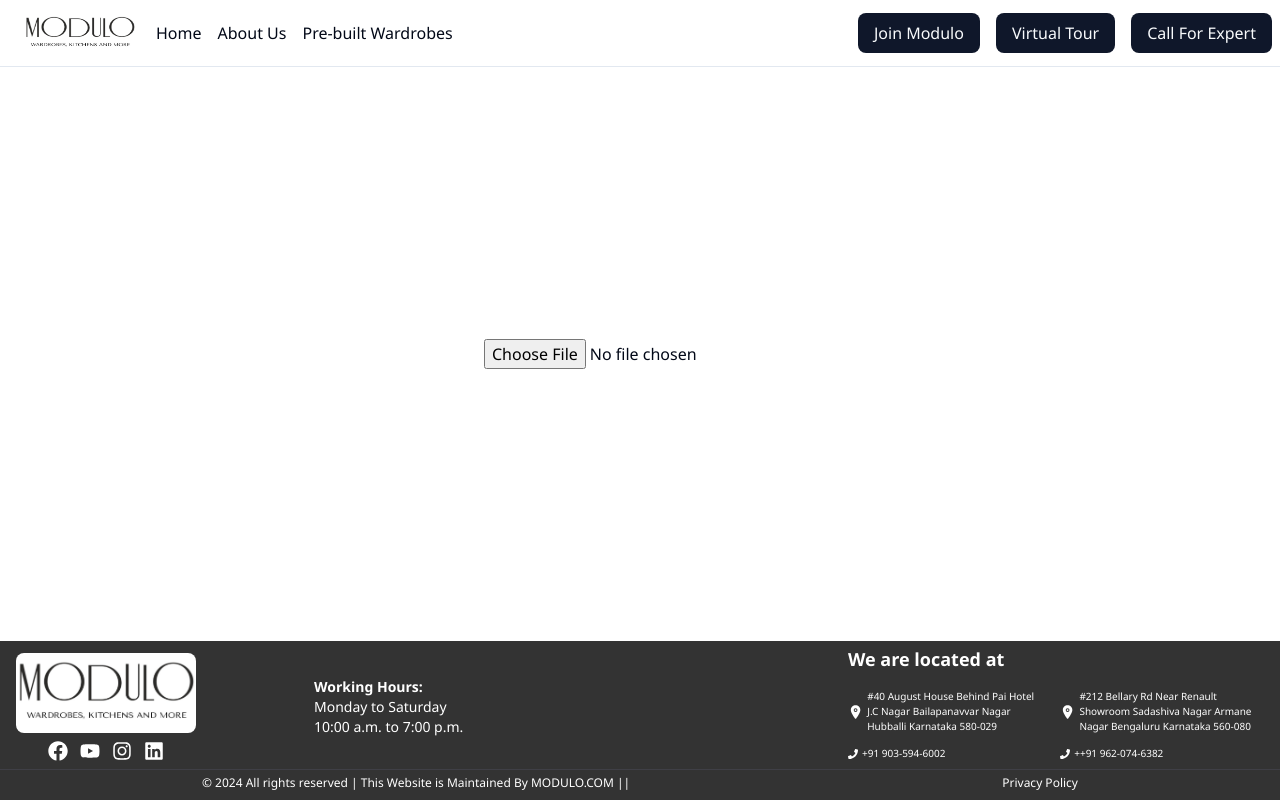
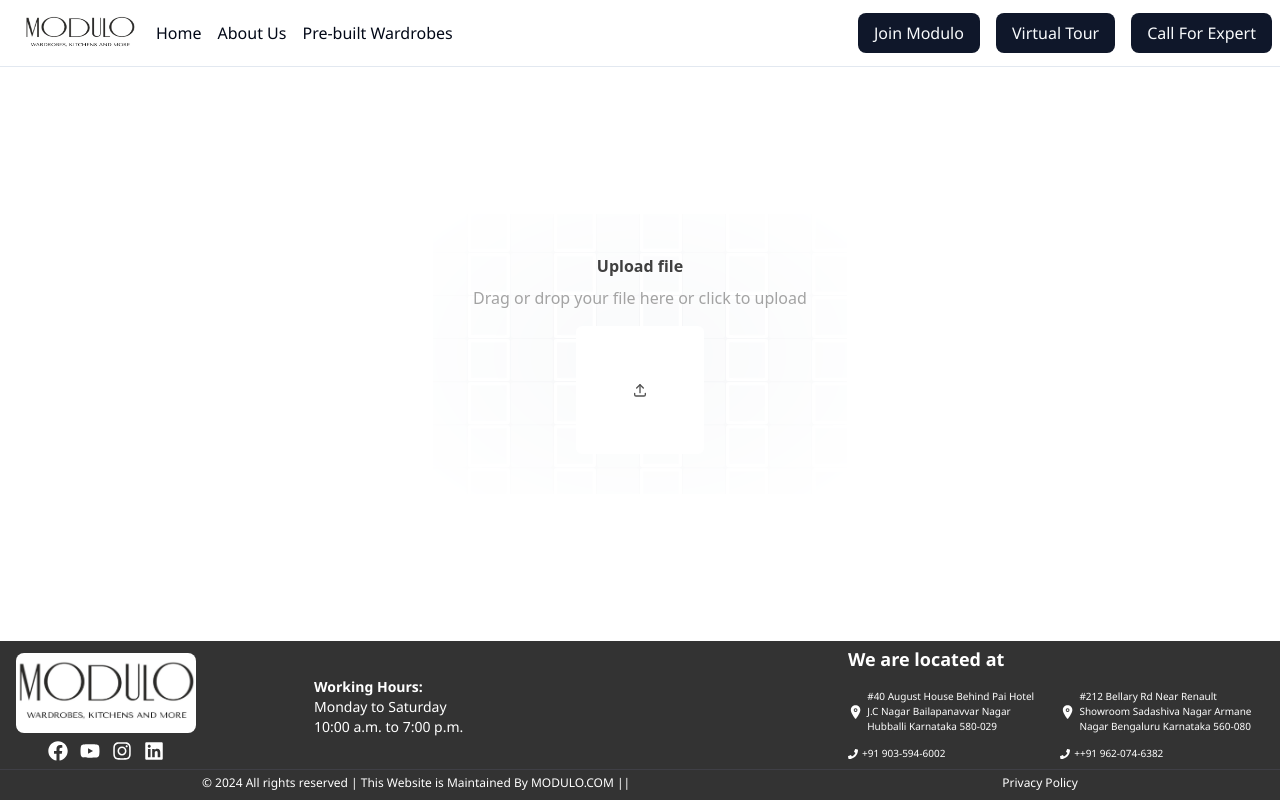
Before and after one commit to Karthik-Kalburgi/login-signup, a React (Vite) app in the folder frontend/: page /emulator in a window 1280 px wide. Built offline with nearby package versions, Linux system fonts and the light colour scheme.

Commit message:
Added FileUpload UI Button and Func

```diff
--- a/frontend/src/App.tsx
+++ b/frontend/src/App.tsx
@@ -4,7 +4,7 @@
 import About from "./pages/About";
 import Navbar from "./components/Navbar";
 import Footer from "./components/Footer";
-import Emulator from "./components/Emulator";
+import Emulator from "./pages/Emulator/Emulator";
 
 const Main = () => {
   const routes = useRoutes([
--- a/frontend/src/components/Emulator.tsx
+++ b/frontend/src/pages/Emulator/Emulator.tsx
@@ -1,5 +1,6 @@
 import React, { useState } from "react";
-import { Button } from "./ui/button";
+import { Button } from "@/components/ui/button";
+import { FileUpload } from "./component/FileUpload";
 
 const Emulator: React.FC = () => {
   const [image, setImage] = useState<File | null>(null);
@@ -7,9 +8,7 @@
   const [size, setSize] = useState<string | null>("");
   const [suggestion, setSuggestion] = useState<string | null>("");
 
-  const handleImageChange = (event: React.ChangeEvent<HTMLInputElement>) => {
-    const file = event.target.files?.[0];
-
+  const handleFileUpload = (file: File | null) => {
     if (file) {
       setImage(file);
       setShowOptions(true);
@@ -30,17 +29,14 @@
     setSize(option);
   };
 
-  const options = ["6m", "7m", "8m"];
+  const options = ["4ft", "5ft", "6ft", "7ft"];
 
   return (
     <div className="flex justify-center items-center">
       {!image && (
-        <input
-          type="file"
-          capture="environment"
-          accept="image/*"
-          onChange={handleImageChange}
-        />
+        <div>
+          <FileUpload onChange={handleFileUpload} />
+        </div>
       )}
       {showOptions && (
         <div className="flex flex-col gap-10">
@@ -50,7 +46,7 @@
           <p>Your Suggested Size of the Wardrobe is {suggestion}</p>
           <div className="flex justify-center items-center flex-col gap-5">
             <p>You are free to change the size here </p>
-            <div className="grid grid-cols-3 gap-4">
+            <div className="grid grid-cols-4 gap-4">
               {options.map((option) => (
                 <Button
                   variant="default"
--- /dev/null
+++ b/frontend/src/pages/Emulator/component/FileUpload.tsx
@@ -0,0 +1,109 @@
+import { useState, useRef } from "react";
+import { motion } from "framer-motion";
+import { IconUpload } from "@tabler/icons-react";
+import { useDropzone } from "react-dropzone";
+
+export const FileUpload = ({
+  onChange,
+}: {
+  onChange?: (file: File | null) => void;
+}) => {
+  const [file, setFile] = useState<File | null>(null);
+  const fileInputRef = useRef<HTMLInputElement>(null);
+
+  const handleFileChange = (newFile: File | null) => {
+    setFile(newFile);
+    onChange && onChange(newFile);
+  };
+
+  const handleClick = () => {
+    fileInputRef.current?.click();
+  };
+
+  const { getRootProps, isDragActive } = useDropzone({
+    multiple: false,
+    noClick: true,
+    onDrop: (acceptedFiles) => handleFileChange(acceptedFiles[0] || null),
+    onDropRejected: (error) => {
+      console.log(error);
+    },
+  });
+
+  return (
+    <div className="w-full" {...getRootProps()}>
+      <motion.div
+        onClick={handleClick}
+        whileHover="animate"
+        className="p-10 group/file block rounded-lg cursor-pointer w-full relative overflow-hidden"
+      >
+        <input
+          ref={fileInputRef}
+          id="file-upload-handle"
+          type="file"
+          capture="environment"
+          onChange={(e) => handleFileChange(e.target.files?.[0] || null)}
+          className="hidden"
+        />
+        <div className="absolute inset-0 [mask-image:radial-gradient(ellipse_at_center,white,transparent)]">
+          <GridPattern />
+        </div>
+        <div className="flex flex-col items-center justify-center">
+          <p className="relative z-20 font-sans font-bold text-neutral-700 dark:text-neutral-300 text-base">
+            Upload file
+          </p>
+          <p className="relative z-20 font-sans font-normal text-neutral-400 dark:text-neutral-400 text-base mt-2">
+            Drag or drop your file here or click to upload
+          </p>
+          {!file && (
+            <motion.div
+              layoutId="file-upload"
+              className="relative group-hover/file:shadow-2xl z-40 bg-white dark:bg-neutral-900 flex items-center justify-center h-32 mt-4 w-full max-w-[8rem] mx-auto rounded-md"
+            >
+              {isDragActive ? (
+                <motion.p
+                  initial={{ opacity: 0 }}
+                  animate={{ opacity: 1 }}
+                  className="text-neutral-600 flex flex-col items-center"
+                >
+                  Drop it
+                  <IconUpload className="h-4 w-4 text-neutral-600 dark:text-neutral-400" />
+                </motion.p>
+              ) : (
+                <IconUpload className="h-4 w-4 text-neutral-600 dark:text-neutral-300" />
+              )}
+            </motion.div>
+          )}
+          {file && (
+            <motion.div layoutId="file-upload" className="mt-4">
+              <p>{file.name}</p>
+            </motion.div>
+          )}
+        </div>
+      </motion.div>
+    </div>
+  );
+};
+
+export function GridPattern() {
+  const columns = 41;
+  const rows = 11;
+  return (
+    <div className="flex bg-gray-100 dark:bg-neutral-900 flex-shrink-0 flex-wrap justify-center items-center gap-x-px gap-y-px  scale-105">
+      {Array.from({ length: rows }).map((_, row) =>
+        Array.from({ length: columns }).map((_, col) => {
+          const index = row * columns + col;
+          return (
+            <div
+              key={`${col}-${row}`}
+              className={`w-10 h-10 flex flex-shrink-0 rounded-[2px] ${
+                index % 2 === 0
+                  ? "bg-gray-50 dark:bg-neutral-950"
+                  : "bg-gray-50 dark:bg-neutral-950 shadow-[0px_0px_1px_3px_rgba(255,255,255,1)_inset] dark:shadow-[0px_0px_1px_3px_rgba(0,0,0,1)_inset]"
+              }`}
+            />
+          );
+        })
+      )}
+    </div>
+  );
+}
--- a/frontend/vite.config.ts
+++ b/frontend/vite.config.ts
@@ -7,7 +7,8 @@
   plugins: [react()],
   server: {
     proxy: {
-      "/api": "https://login-signup-ky62.onrender.com",
+      // "/api": "https://login-signup-ky62.onrender.com",
+      "/api": "http://localhost:3000",
     },
   },
   resolve: {
```
Also changed, not shown: frontend/package.json (+5 -3 lines), 1 other file (tests, documents, lock files or other folders).
